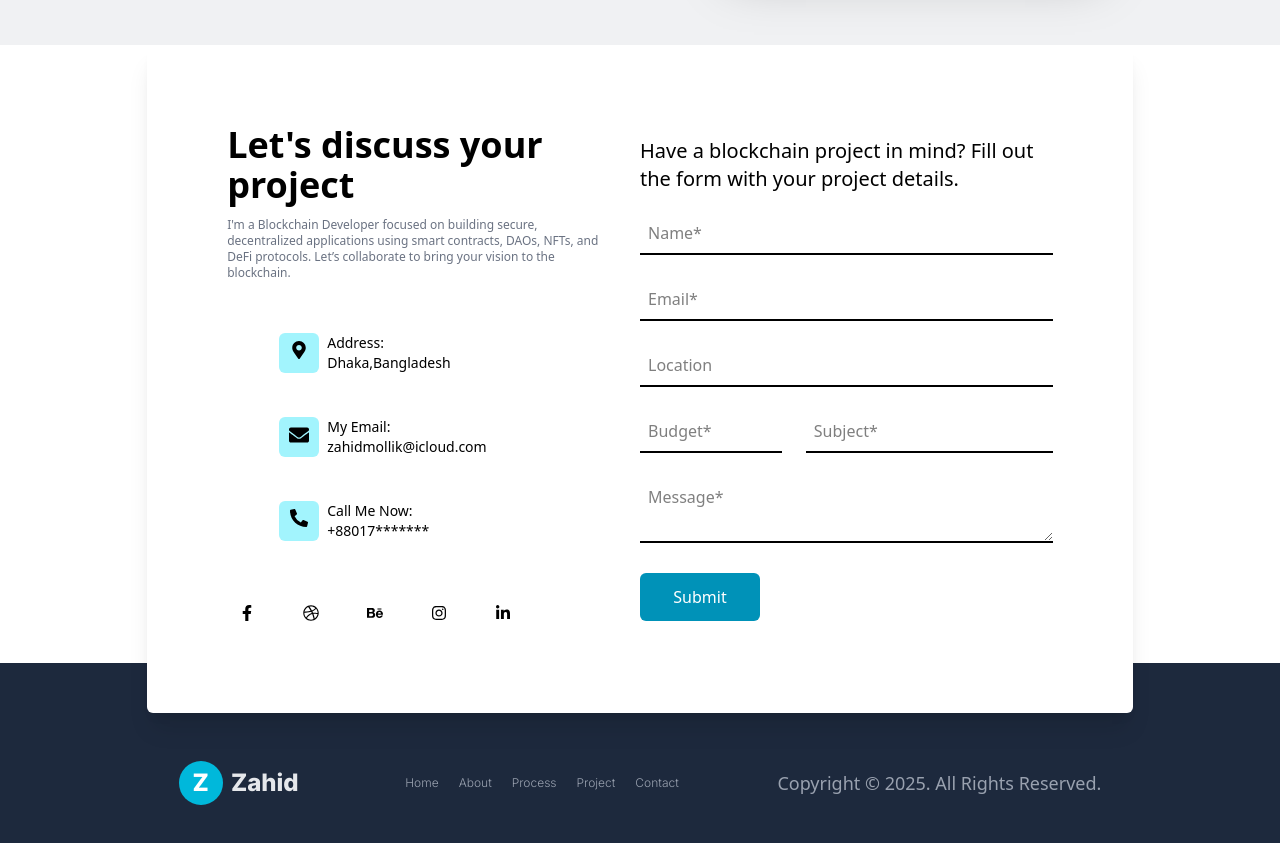
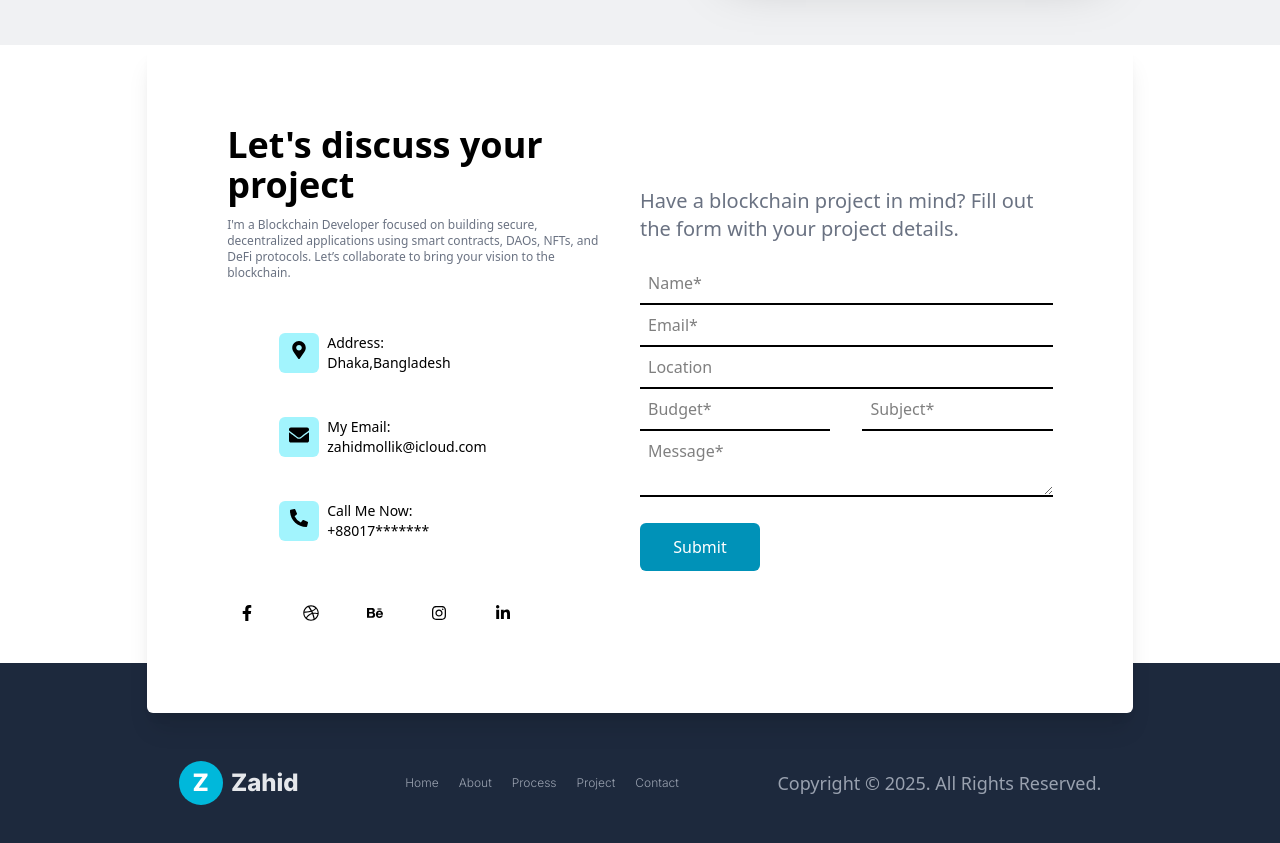
Before and after one commit to ZahidMollik/Protfolio, a React (Vite) app: page / in a window 1280 px wide. Shown: the part 4060-4903 px from the top of the page. Built offline with nearby package versions, Linux system fonts and the light colour scheme.

Commit message:
updated contact section

```diff
--- a/src/components/Contact.jsx
+++ b/src/components/Contact.jsx
@@ -51,32 +51,19 @@ const Contact = () => {
           </div>
         </div>
         <div className="md:w-1/2">
-          <p className='text-sm md:text-xl pb-5'>
+          <p className='text-sm md:text-xl pb-5 text-gray-500'>
           Have a blockchain project in mind? Fill out the form with your project details.
           </p>
-          <form className=" w-full grid grid-cols-1 gap-3 md:gap-6">
-            <div className="col-span-2">
-              <input placeholder='Name*'  type="text" id="name" name="name" required className="w-full border-b-2 p-2 focus:outline-none focus:border-cyan-600" />
-            </div>
-
-            <div className="col-span-2">
-              <input placeholder='Email*'  type="email" id="email" name="email" required className="w-full border-b-2 p-2 focus:outline-none focus:border-cyan-600" />
-            </div>
-
-            <div className="col-span-2">
-              <input placeholder='Location' type="text" id="location" name="location" className="w-full border-b-2 p-2 focus:outline-none focus:border-cyan-600 " />
-            </div>
-            <div>
-              <input placeholder='Budget*'  type="text" id="budget" name="budget" required className="w-full border-b-2 p-2 focus:outline-none focus:border-cyan-600" />
-            </div>
-            <div >
+          <form >
+            <input placeholder='Name*'  type="text" id="name" name="name" required className="w-full border-b-2 p-2 focus:outline-none focus:border-cyan-600" />
+            <input placeholder='Email*'  type="email" id="email" name="email" required className="w-full border-b-2 p-2 focus:outline-none focus:border-cyan-600" />
+            <input placeholder='Location' type="text" id="location" name="location" className="w-full border-b-2 p-2 focus:outline-none focus:border-cyan-600 " />
+            <div className='flex gap-8'>
+              <input placeholder='Budget*'  type="text" id="budget" name="budget" required className="w-full border-b-2 p-2 focus:outline-none focus:border-cyan-600 inline-block" />
               <input placeholder='Subject*'  type="text" id="subject" name="subject" required className="w-full border-b-2 p-2 focus:outline-none focus:border-cyan-600" />
             </div>
-            <div className="col-span-2">
               <textarea  placeholder='Message*' id="message" name="message" rows="2" required className="w-full border-b-2 p-2 focus:outline-none focus:border-cyan-600"></textarea>
-            </div>
-
-            <div className="col-span-2">
+            <div className='mt-5'>
               <button type="submit" className="w-20 md:w-30 bg-cyan-600 text-white py-3 rounded-md hover:bg-cyan-700 transition-all duration-300">
                 Submit
               </button>
```
